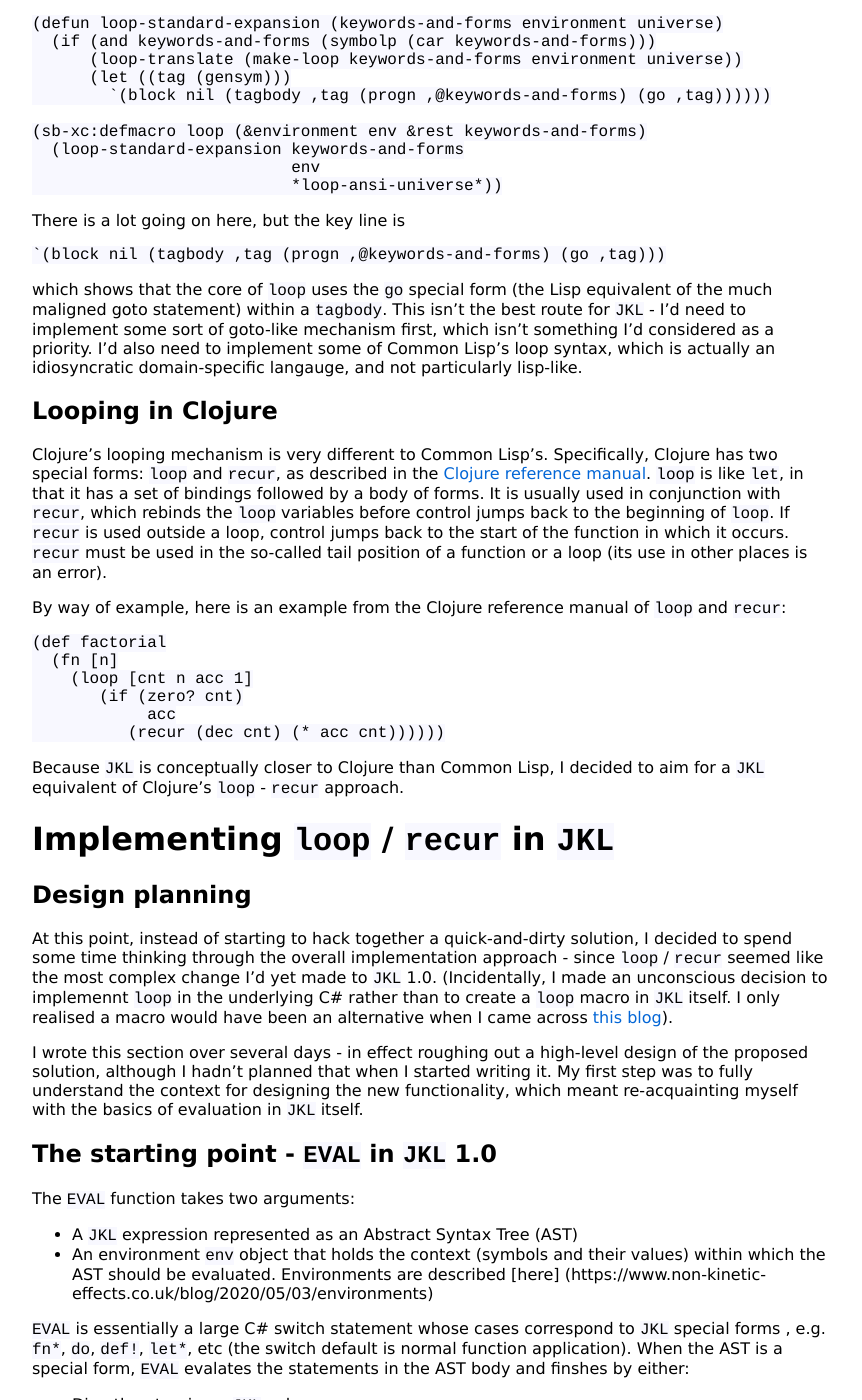
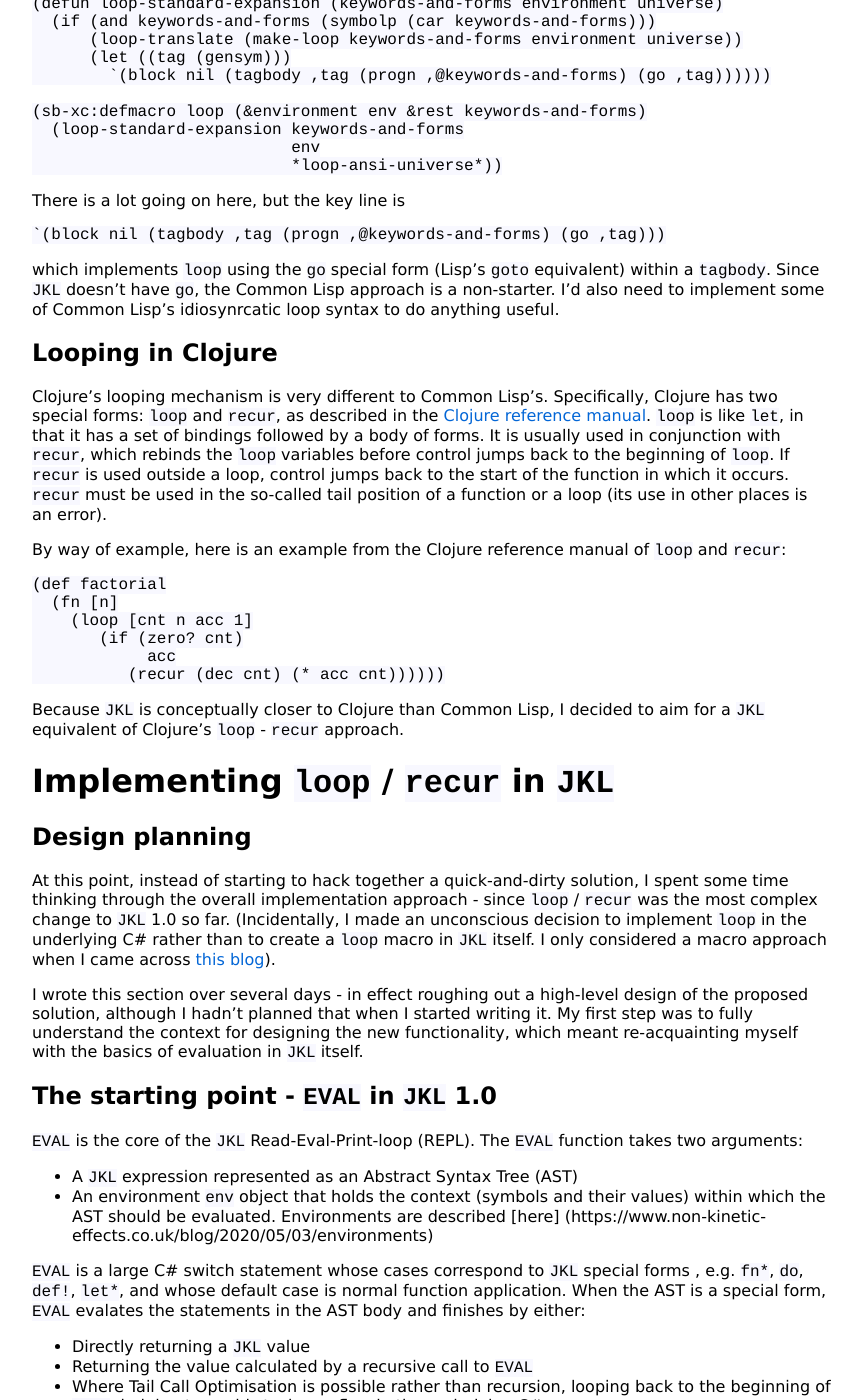
Before and after one commit to KineticLensman/KineticLensman.github.io, a Jekyll site: the page built from _posts/2020-04-18-looping-deep-dive.md, in a window 1280 px wide and 1400 px high, scrolled down 873 px. Shown: the whole window, without its empty margins (208-1070 px from the left). Built offline with Jekyll 4.4.1, drawn with Linux system fonts in a browser that asks for light colours; some of the changed text lies outside the part shown.

Commit message:
streamlined wording

````diff
--- a/_posts/2020-04-18-looping-deep-dive.md
+++ b/_posts/2020-04-18-looping-deep-dive.md
@@ -27,11 +27,11 @@ At first sight, I seemed to have the following options:
 * Implement something like Common Lisp's `loop` macro (which is also used in Clojure)
 * Extend `JKL`'s recursion mechanism with a Clojure-like `recur` function
 
-Clojure shows that a Lisp implementation can include both `recur` and `loop`. On this basis, I decided to explore both before picking one to actually implement.
+Clojure shows that a Lisp implementation can include both `recur` and `loop` so I decided to explore both before picking one to  implement.
 
 ## Looping in Common Lisp
 
-I started by looking at open source Common Lisp implementations to see how they handle `loop`. In [Steel Bank Common Lisp](https://github.com/sbcl/sbcl) I found the following [`loop` macro](https://github.com/sbcl/sbcl/blob/master/src/code/loop.lisp)
+[Steel Bank Common Lisp](https://github.com/sbcl/sbcl) has the following [`loop` macro](https://github.com/sbcl/sbcl/blob/master/src/code/loop.lisp)
 
 ```
 (defun loop-standard-expansion (keywords-and-forms environment universe)
@@ -49,7 +49,7 @@ There is a lot going on here, but the key line is
 ```
 `(block nil (tagbody ,tag (progn ,@keywords-and-forms) (go ,tag)))
 ```
-which shows that the core of `loop` uses the `go` special form (the Lisp equivalent of the much maligned goto statement) within a `tagbody`. This isn't the best route for `JKL` - I'd need to implement some sort of goto-like mechanism first, which isn't something I'd considered as a priority. I'd also need to implement some of Common Lisp's loop syntax, which is actually an idiosyncratic domain-specific langauge, and not particularly lisp-like.
+which implements `loop` using the `go` special form (Lisp's `goto` equivalent) within a `tagbody`. Since `JKL` doesn't have `go`, the Common Lisp approach is a non-starter. I'd also need to implement some of Common Lisp's idiosynrcatic loop syntax to do anything useful.
 
 ## Looping in Clojure
 
@@ -71,25 +71,24 @@ Because `JKL` is conceptually closer to Clojure than Common Lisp, I decided to a
 
 ## Design planning
 
-At this point, instead of starting to hack together a quick-and-dirty solution, I decided to spend some time thinking through the overall implementation approach - since `loop` / `recur` seemed like the most complex change I'd yet made to `JKL` 1.0. (Incidentally, I made an unconscious decision to implemennt `loop` in the underlying C# rather than to create a `loop` macro in `JKL` itself. I only realised a macro would have been an alternative when I came across [this blog](https://8thlight.com/blog/patrick-gombert/2015/03/23/tail-recursion-in-clojure.html)).
+At this point, instead of starting to hack together a quick-and-dirty solution, I spent some time thinking through the overall implementation approach - since `loop` / `recur` was the most complex change to `JKL` 1.0 so far. (Incidentally, I made an unconscious decision to implement `loop` in the underlying C# rather than to create a `loop` macro in `JKL` itself. I only considered a macro approach when I came across [this blog](https://8thlight.com/blog/patrick-gombert/2015/03/23/tail-recursion-in-clojure.html)).
 
 I wrote this section over several days - in effect roughing out a high-level design of the proposed solution, although I hadn't planned that when I started writing it. My first step was to fully understand the context for designing the new functionality, which meant re-acquainting myself with the basics of evaluation in `JKL` itself.
 
 ## The starting point - `EVAL` in `JKL` 1.0
 
-The `EVAL` function takes two arguments:
+`EVAL` is the core of the `JKL` Read-Eval-Print-loop (REPL). The `EVAL` function takes two arguments:
 * A `JKL` expression represented as an Abstract Syntax Tree (AST)
 * An environment `env` object that holds the context (symbols and their values) within which the AST should be evaluated. Environments are described [here] (https://www.non-kinetic-effects.co.uk/blog/2020/05/03/environments)
 
-`EVAL` is essentially a large C# switch statement whose cases correspond to `JKL` special forms , e.g. `fn*`, `do`, `def!`, `let*`, etc (the switch default is normal function application). When the AST is a special form, `EVAL` evalates the statements in the AST body and finshes by either:
+`EVAL` is a large C# switch statement whose cases correspond to `JKL` special forms , e.g. `fn*`, `do`, `def!`, `let*`, and whose  default case is normal function application. When the AST is a special form, `EVAL` evalates the statements in the AST body and finishes by either:
 * Directly returning a `JKL` value
 * Returning the value calculated by a recursive call to `EVAL`
 * Where Tail Call Optimisation is possible rather than recursion, looping back to the beginning of `EVAL`, helping to avoid stack overflow in the underlying C#
 
-
 ## A conceptual model for `loop` and `recur` in `JKL`
 
-Conceptually, `recur` returns control to a previous point in the evaluation - specifically the corresponding `loop` or containing function - passing back new values for the `loop` variables or the function arguments. Once the new bindings are established, `JKL` reevaluates the forms in the body of the `loop` or function. Evaluation continues until the flow of control reaches the end of the `loop` (or function) without invoking `recur`, as in the `factorial` example above, when the loop counter reaches 0. Furthermore, if the `recur` implementation can use TCO, then an infinite loop (e.g. `(loop () (recur))`) shouldn't in itself cause stack overflow in the underlying C#.
+Conceptually, `recur` returns control to a previous point in the evaluation - specifically the corresponding `loop` or containing function - passing back new values to be bound to the `loop` variables or the function arguments. Once the new bindings are established, `JKL` reevaluates the body forms of the `loop` or function. Evaluation continues until the flow of control reaches the end of the `loop` (or function) without invoking `recur`, as in the `factorial` example above, when the loop counter reaches 0. Furthermore, if the `recur` implementation can use TCO, then an infinite loop (e.g. `(loop () (recur))`) shouldn't in itself cause stack overflow in the underlying C#.
 
 Unfortunately, there is no precedent for this process in `JKL` (or MAL): none of the existing special forms explicitly return control to a previous point. Furthermore, with the exception of the `Env` mechanism, there is no explicit tracking of the evaluation stack or the state of the computation as it progresses. So some new mechanisms are going to be needed.
 
@@ -149,7 +148,6 @@ Now that `recur` works inside a `loop` special form, I had to make `recur` work
 ```
 The far simpler infinite loop `(def! g (fn* (n) (recur n)))` also worked, in that `JKL` hung without crashing due to a stack overflow.
 
-
 ## Tail check
 
 In Clojure, `recur` can only be used in the so-called tail position - i.e. the last form executed by the enclosing `fn*` or `loop`. I haven't coded a tail-check test, but when I tried `(loop () (recur) 'dummy)` `JKL` generated an `EVAL` exception. I'm not too concerned because `recur` is only supposed to work in the tail position, but (as I write this) I don't actually understand why it is in fact crashing.
````
